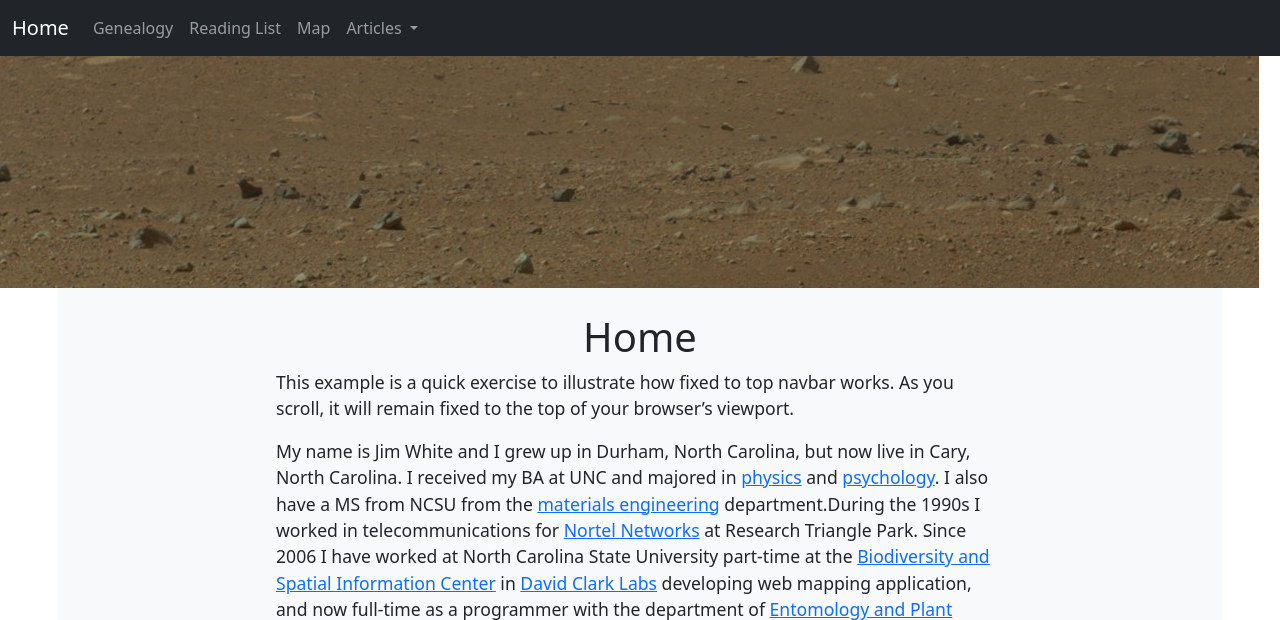
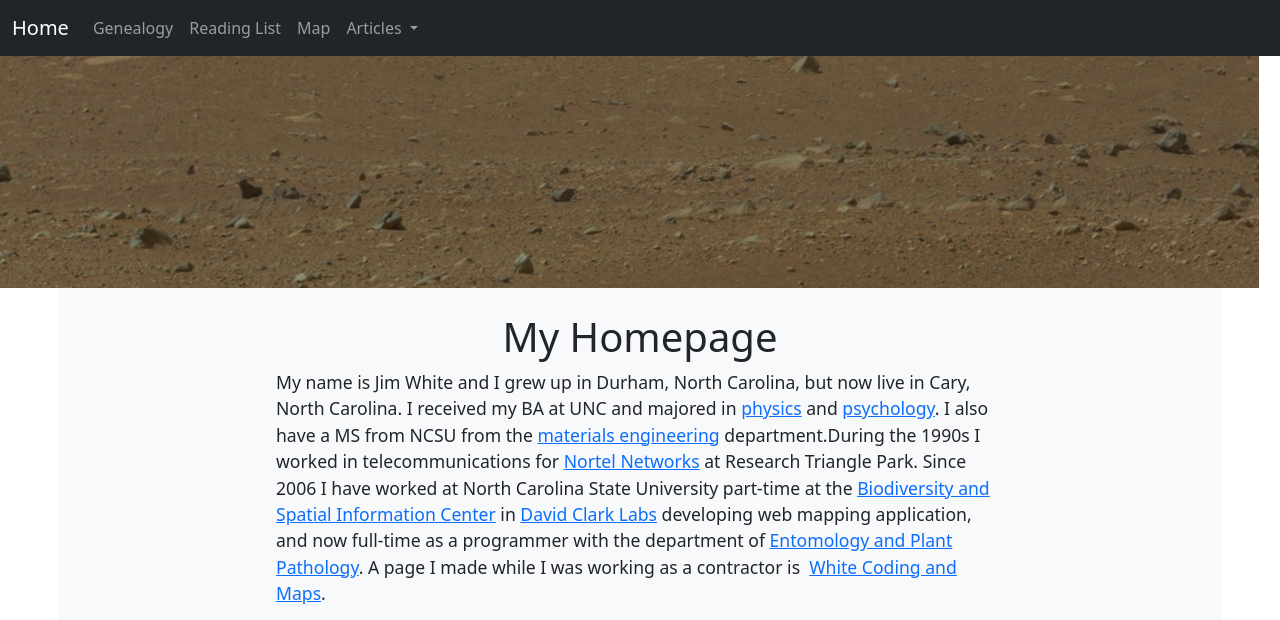
Before and after one commit to basic99/homepage2, a PHP site: page / in a window 1280 px wide. Shown: the top 620 px of the page. Run offline with PHP 8.4, Linux system fonts and the light colour scheme.

Commit message:
homepage

```diff
--- a/index.php
+++ b/index.php
@@ -29,8 +29,8 @@ include "menu.php";
 <div class="row g-5 bg-light rounded">
   <div class="col-md-2"></div>
   <div class="col-md-8">
-    <h1>Home</h1>
-    <p>This example is a quick exercise to illustrate how fixed to top navbar works. As you scroll, it will remain fixed to the top of your browser’s viewport.</p>
+    <h1>My Homepage</h1>
+
    <p> My name is Jim White and I grew up in Durham, North Carolina, but now live in Cary, North Carolina. I received my BA at UNC and majored in <a href="http://www.physics.unc.edu/">physics</a> and <a href="http://psychology.unc.edu/">psychology</a>. I also have a MS from NCSU from the <a href="http://www.mse.ncsu.edu/">materials engineering</a> department.During the 1990s I worked in telecommunications for <a href="http://www.nortelnetworks.com/index.html">Nortel Networks</a> at Research Triangle Park. Since 2006 I have worked at North Carolina State University part-time at the <a href="http://www.basic.ncsu.edu/">Biodiversity and Spatial Information Center</a> in <a href="http://www.engr.ncsu.edu/maps/">David Clark Labs</a> developing web mapping application, and now full-time as a programmer with the department of <a href="https://cals.ncsu.edu/entomology-and-plant-pathology/">Entomology and Plant Pathology</a>. A page I made while I was working as a contractor is  <a href="http://whitecodingandmaps.com">White Coding and Maps</a>.
 
   <p>I have traveled overseas 3 times. Famous places I have visited are the pyramids, the <a href="http://www.louvre.fr/llv/commun/home.jsp?bmLocale=en">Louvre</a>, and the<a href="http://www.hrp.org.uk/TowerOfLondon/"> Tower of London</a>, and the not so famous <a href="https://uk.arken.dk/">Arken</a> Museum in Copenhagen . Things that I enjoy doing are working on the computer, genealogy, jogging, and following the <a title="Stanley Cup Champions" href="http://jimserver.net/wp/stanley-cup-champions/">Hurricanes</a>.
```
